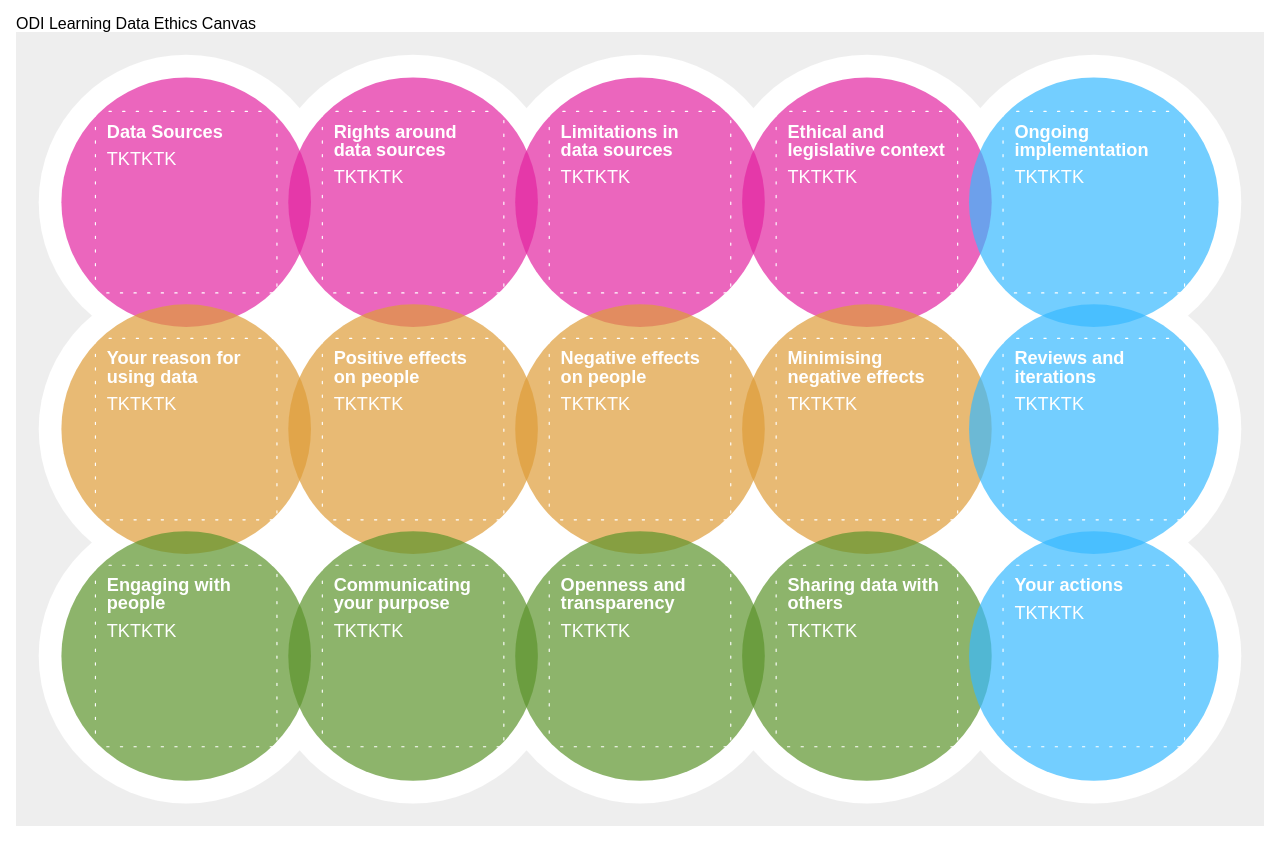
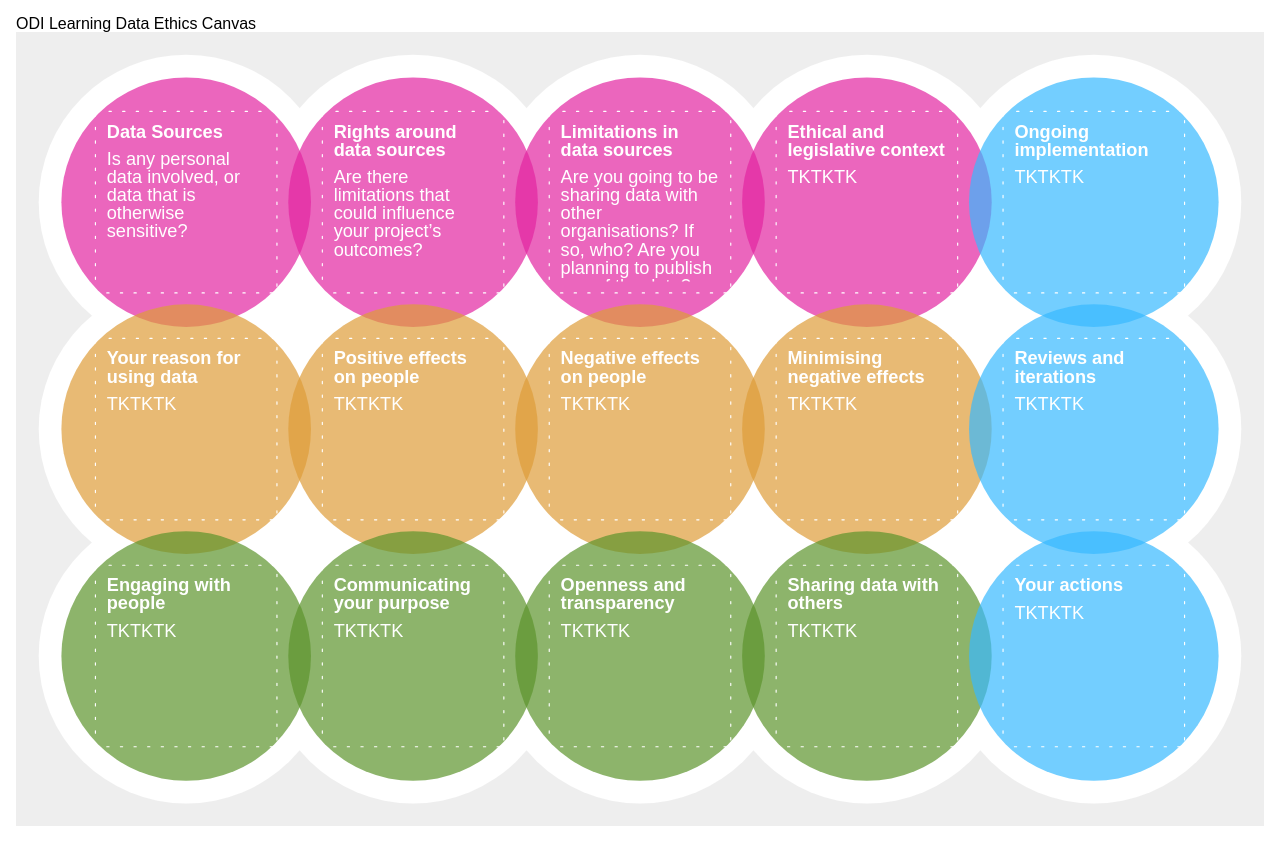
Before and after one commit to theodi/interactive-data-ethics-canvas, a Svelte app: page / in a window 1280 px wide. Built offline with nearby package versions, Linux system fonts and the light colour scheme.

Commit message:
Data design

```diff
--- a/src/templates/canvas-base.ts
+++ b/src/templates/canvas-base.ts
@@ -5,21 +5,21 @@ export const baseLayout: Blob[] = [
   {
     group: Group.KNOW,
     title: 'Data Sources',
-    description: 'TKTKTK',
+    description: 'Is any personal data involved, or data that is otherwise sensitive?',
     row: 0,
     column: 0,
   },
   {
     group: Group.KNOW,
     title: 'Rights around data sources',
-    description: 'TKTKTK',
+    description: 'Are there limitations that could influence your project’s outcomes?',
     row: 0,
     column: 1,
   },
   {
+    group: Group.KNOW,
     title: 'Limitations in data sources',
-    group: Group.KNOW,
-    description: 'TKTKTK',
+    description: 'Are you going to be sharing data with other organisations? If so, who? Are you planning to publish any of the data? Under what conditions?',
     row: 0,
     column: 2,
   },
```
